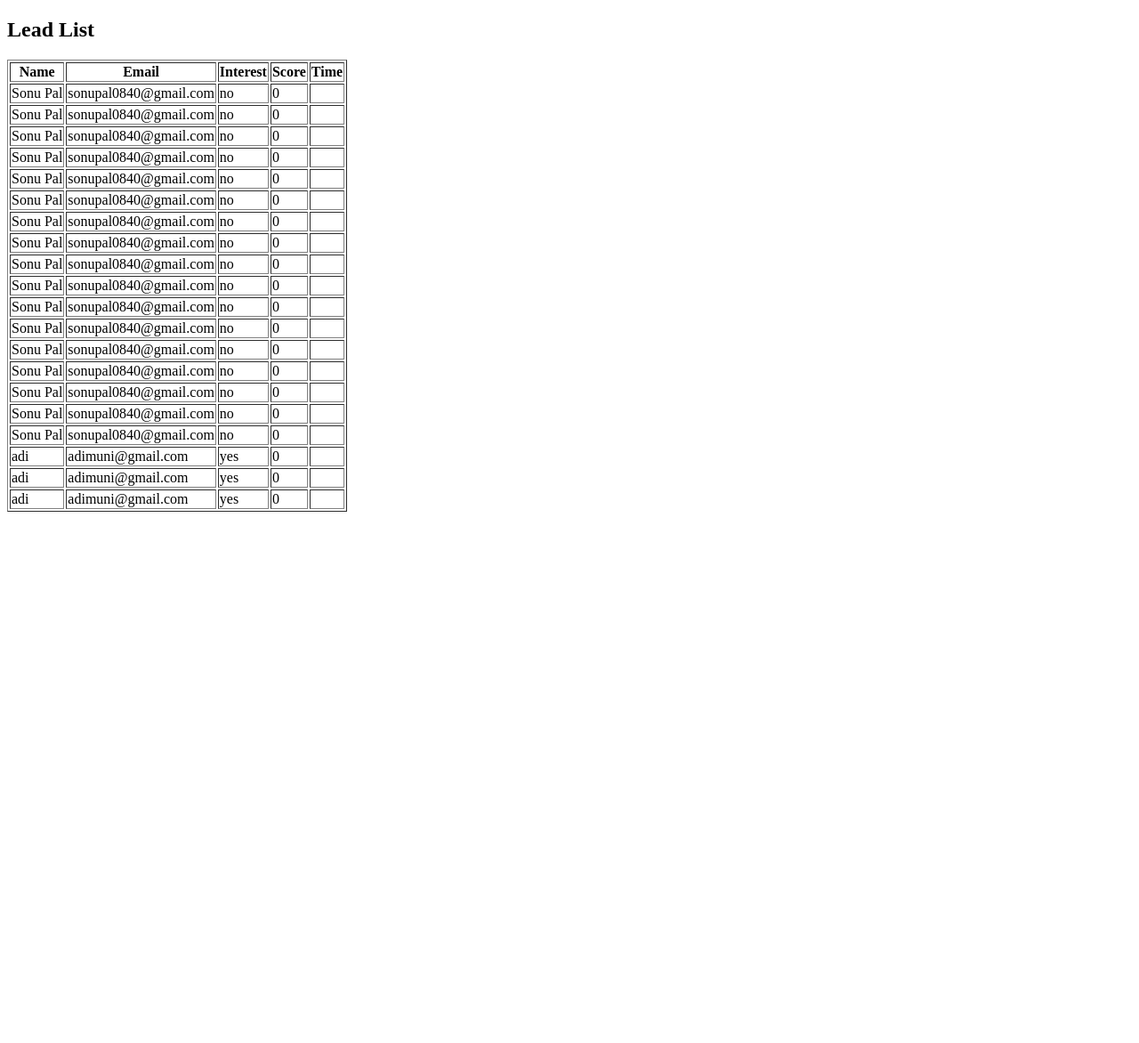
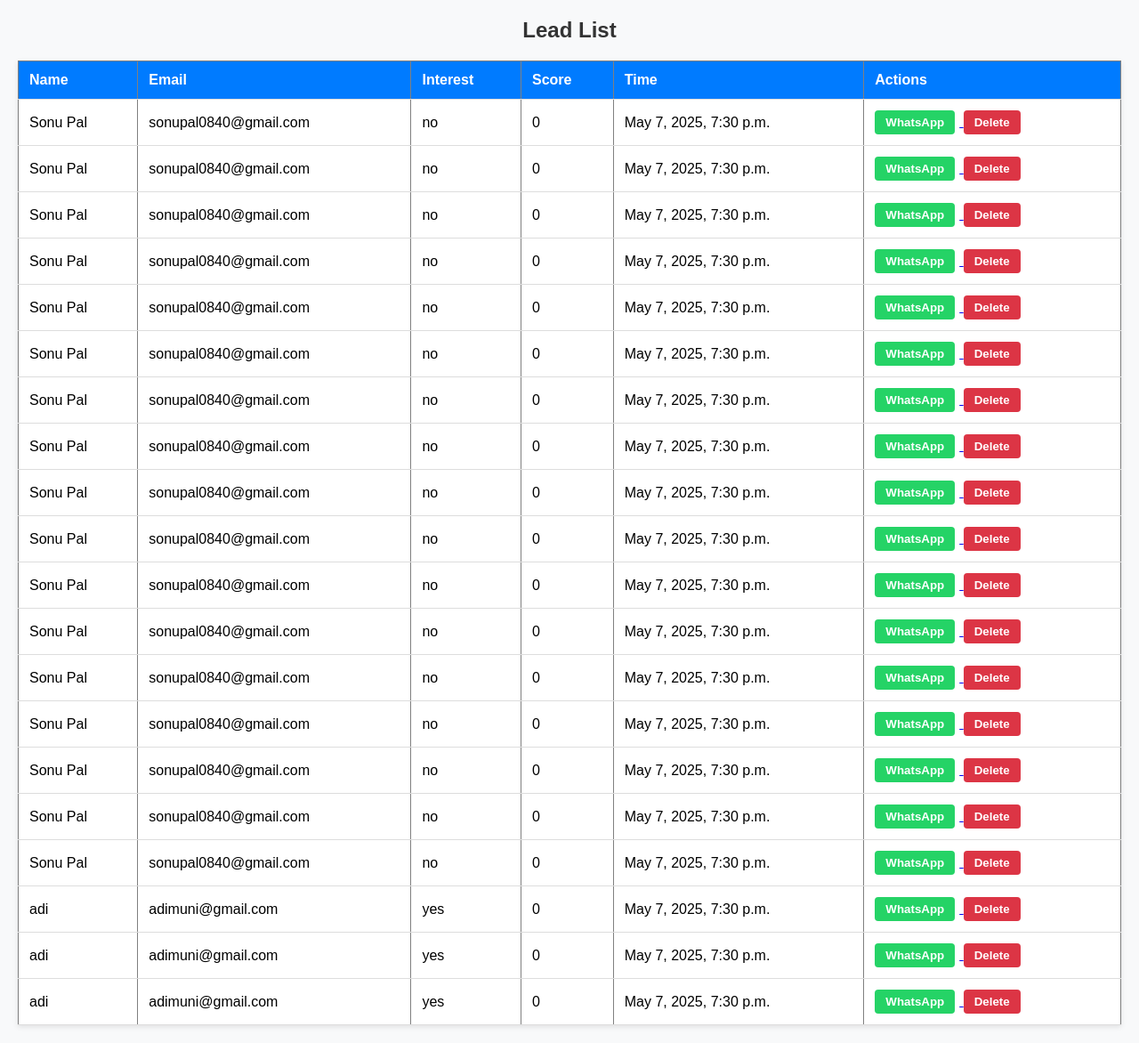
Before and after one commit to sonupal0840/sent-template-from-meta-api, a Django app: template templates/lead_list.html in a window 1280 px wide. Shown: the whole page at 89% size. Before the commit the page ends 575 px from the top, so only its background shows below. Run offline with Django 5.2, Linux system fonts and the light colour scheme; the template is opened without the code that fills it: values that come from a table or form of the project are taken from there, others are empty; data comes from the database, SQL or seed files in the repository; both versions use the stored data as it was after the commit.

Commit message:
add whatsapp message function

```diff
--- a/leadgenerationFunnel/settings.py
+++ b/leadgenerationFunnel/settings.py
@@ -31,8 +31,6 @@ MIDDLEWARE = [
     'django.contrib.auth.middleware.AuthenticationMiddleware',
     'django.contrib.messages.middleware.MessageMiddleware',
     'django.middleware.clickjacking.XFrameOptionsMiddleware',
-    'django.middleware.security.SecurityMiddleware',
-    'whitenoise.middleware.WhiteNoiseMiddleware',
 ]
 
 ROOT_URLCONF = 'leadgenerationFunnel.urls'
@@ -80,7 +78,6 @@ STATICFILES_DIRS = [STATIC_DIR]
 STATIC_ROOT = BASE_DIR / 'staticfiles'
 STATICFILES_STORAGE = 'whitenoise.storage.CompressedManifestStaticFilesStorage'
 
-
 MEDIA_URL = '/media/'
 MEDIA_ROOT = MEDIA_DIR
 
@@ -92,4 +89,4 @@ EMAIL_HOST = 'smtp.gmail.com'
 EMAIL_PORT = 587
 EMAIL_USE_TLS = True
 EMAIL_HOST_USER = 'sonustar0840@gmail.com'
-EMAIL_HOST_PASSWORD = 'Sejal*366'
+EMAIL_HOST_PASSWORD = 'Sejal*0840'
--- a/leads/models.py
+++ b/leads/models.py
@@ -1,4 +1,5 @@
 from django.db import models
+from django.utils import timezone
 
 class Lead(models.Model):
     name = models.CharField(max_length=100)
@@ -7,6 +8,7 @@ class Lead(models.Model):
     interest = models.CharField(max_length=100)
     score = models.IntegerField(default=0)
     segment = models.CharField(max_length=50, blank=True, null=True)
+    timestamp = models.DateTimeField(default=timezone.now)  # New field
 
     def __str__(self):
         return self.name
--- a/leads/urls.py
+++ b/leads/urls.py
@@ -5,4 +5,7 @@ urlpatterns = [
     path('', views.lead_create_view, name='home'),
     path('success/', views.lead_success_view, name='lead_success'),
     path('report/', views.report_view, name='report'),
+    path('export-leads-csv/', views.export_leads_csv, name='export_leads_csv'),
+    path('leads/', views.lead_list, name='lead_list'),  # added for WhatsApp reply list
+    path('delete/<int:lead_id>/', views.delete_lead, name='delete_lead'),
 ]
--- /dev/null
+++ b/static/css/lead_list.css
@@ -0,0 +1,81 @@
+body {
+    font-family: Arial, sans-serif;
+    margin: 20px;
+    background-color: #f8f9fa;
+}
+
+h2 {
+    text-align: center;
+    color: #333;
+}
+
+table {
+    width: 100%;
+    border-collapse: collapse;
+    margin-top: 20px;
+    background-color: #fff;
+    box-shadow: 0 2px 6px rgba(0, 0, 0, 0.1);
+}
+
+th, td {
+    padding: 12px;
+    text-align: left;
+    border-bottom: 1px solid #ddd;
+}
+
+th {
+    background-color: #007bff;
+    color: white;
+}
+
+tr:hover {
+    background-color: #f1f1f1;
+}
+
+button {
+    padding: 6px 12px;
+    border: none;
+    border-radius: 4px;
+    cursor: pointer;
+    font-weight: bold;
+}
+
+button:hover {
+    opacity: 0.9;
+}
+
+a button {
+    margin-right: 5px;
+}
+
+a[href*="wa.me"] button {
+    background-color: #25D366;
+    color: white;
+}
+
+a[href*="delete"] button {
+    background-color: #dc3545;
+    color: white;
+}
+
+@media (max-width: 768px) {
+    table, thead, tbody, th, td, tr {
+        display: block;
+    }
+
+    th {
+        display: none;
+    }
+
+    td {
+        position: relative;
+        padding-left: 50%;
+    }
+
+    td::before {
+        content: attr(data-label);
+        position: absolute;
+        left: 10px;
+        font-weight: bold;
+    }
+}
--- a/templates/lead_list.html
+++ b/templates/lead_list.html
@@ -1,14 +1,24 @@
+{% load static %}
 <!DOCTYPE html>
 <html lang="en">
 <head>
     <meta charset="UTF-8">
     <meta name="viewport" content="width=device-width, initial-scale=1.0">
-    <title>Document</title>
+    <title>Lead List</title>
+
+    <link rel="stylesheet" href="{% static 'css/lead_list.css' %}">
 </head>
 <body>
     <h2>Lead List</h2>
     <table border="1">
-  <tr><th>Name</th><th>Email</th><th>Interest</th><th>Score</th><th>Time</th></tr>
+        <tr>
+            <th>Name</th>
+            <th>Email</th>
+            <th>Interest</th>
+            <th>Score</th>
+            <th>Time</th>
+            <th>Actions</th>
+        </tr>
         {% for lead in leads %}
         <tr>
             <td>{{ lead.name }}</td>
@@ -16,9 +26,16 @@
             <td>{{ lead.interest }}</td>
             <td>{{ lead.score }}</td>
             <td>{{ lead.timestamp }}</td>
+            <td>
+                <a href="https://wa.me/91{{ lead.phone|slice:'-10:' }}" target="_blank">
+                    <button>WhatsApp</button>
+                </a>
+                <a href="{% url 'delete_lead' lead.id %}" onclick="return confirm('Are you sure you want to delete this lead?')">
+                    <button>Delete</button>
+                </a>
+            </td>
         </tr>
         {% endfor %}
     </table>
-
 </body>
 </html>
--- a/templates/report.html
+++ b/templates/report.html
@@ -17,6 +17,9 @@
         <form method="get" class="filter-form">
             {{ form.as_p }}
             <button type="submit" class="btn">Filter</button>
+            <a href="{% url 'export_leads_csv' %}" class="btn">📥 Export Leads</a>
+
+
         </form>
 
         <table class="lead-table">
```
Also changed, not shown: leads/views.py (+29 -3 lines), db.sqlite3, leads/migrations/0003_lead_timestamp_alter_lead_phone.py (added). Lines whose indentation alone changed are shown as unchanged.
